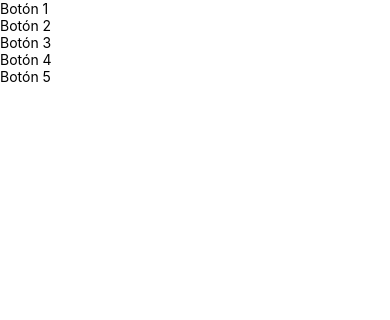
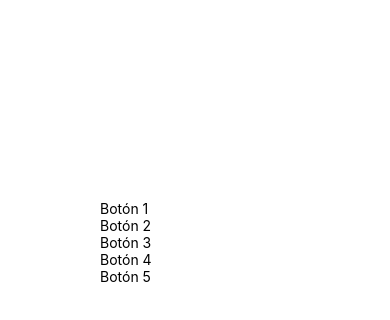
Before and after one commit to kristiangarcia/estilos, a React Native app: screen / in a window 390 px wide. Shown: the top 320 px of the page. Built offline with nearby package versions, Linux system fonts and the light colour scheme.

Commit message:
Estilo del contenedor en el prop style

```diff
--- a/App.tsx
+++ b/App.tsx
@@ -3,7 +3,7 @@ import React from 'react'
 
 export default function App() {
   return (
-    <View>
+    <View style={{ marginTop:200, marginLeft: 100}}>
       <View>
         <Text>Botón 1</Text>
       </View>
```
